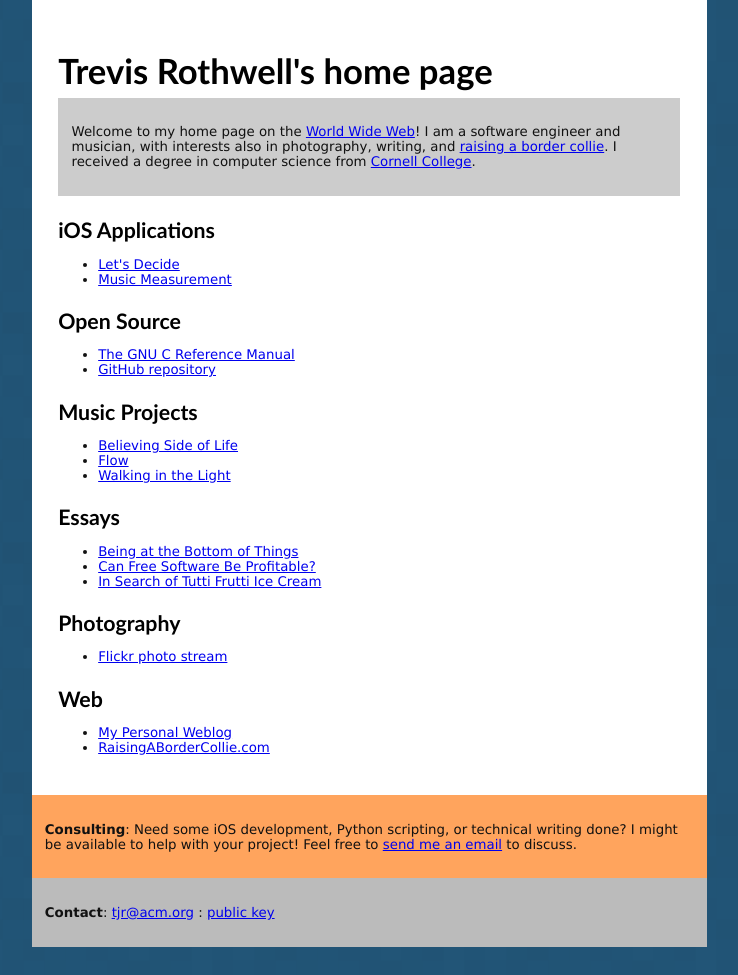
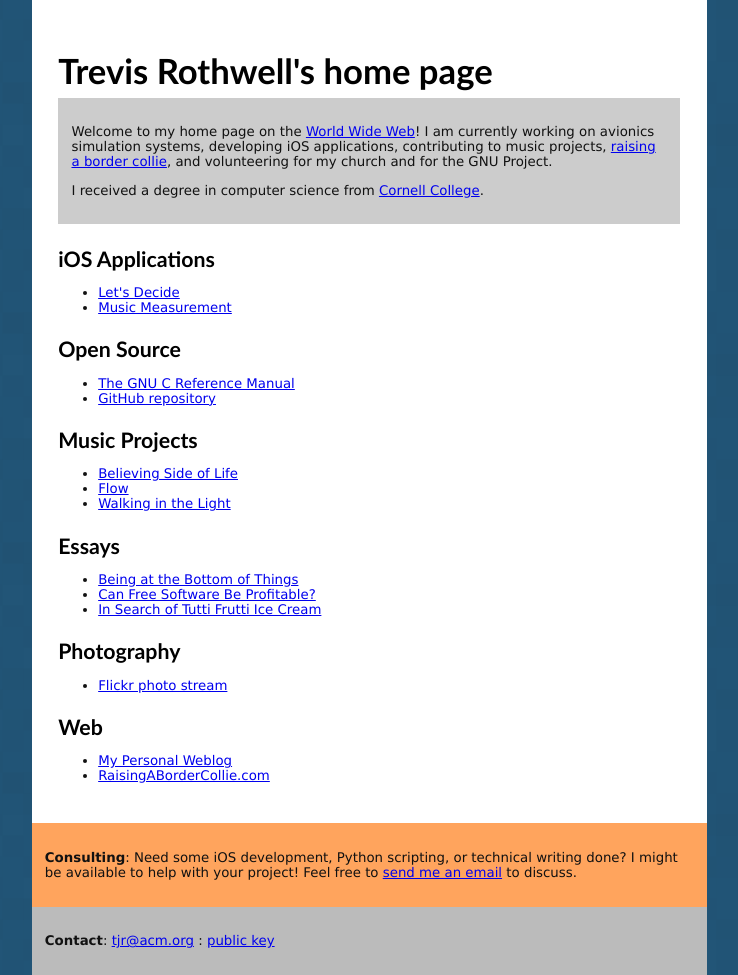
Before and after one commit to tjr/tjr.github.com, a Jekyll site: the page index.html, which Jekyll copies as it is, in a window 1280 px wide. Shown: the whole page, without its empty margins (271-1009 px from the left). Built offline with Jekyll 4.4.1, drawn with Linux system fonts in a browser that asks for light colours; some web fonts are replaced; before the commit the page ends 947 px from its top, so only the background shows below that.

Commit message:
modified text a bit

```diff
--- a/index.html
+++ b/index.html
@@ -13,10 +13,13 @@
 <div class="insertbox">
 <p>
 Welcome to my home page on the <a href="http://www.w3.org/History.html">World Wide Web</a>!
-I am a software engineer and musician,
-with interests also in photography, writing, and <a href="/dogs/samantha">raising a border
-collie</a>. I received
-a degree in computer science from <a href="http://www.cornellcollege.edu/">Cornell College</a>.
+I am currently working on avionics simulation systems, developing iOS applications,
+contributing to music projects, <a href="/dogs/samantha/">raising a border collie</a>,
+and volunteering for my church and for the GNU Project.
+</p>
+<p>
+I received a degree in computer science from <a href="http://www.cornellcollege.edu/">Cornell
+College</a>.
 </p>
 </div>
 
```
